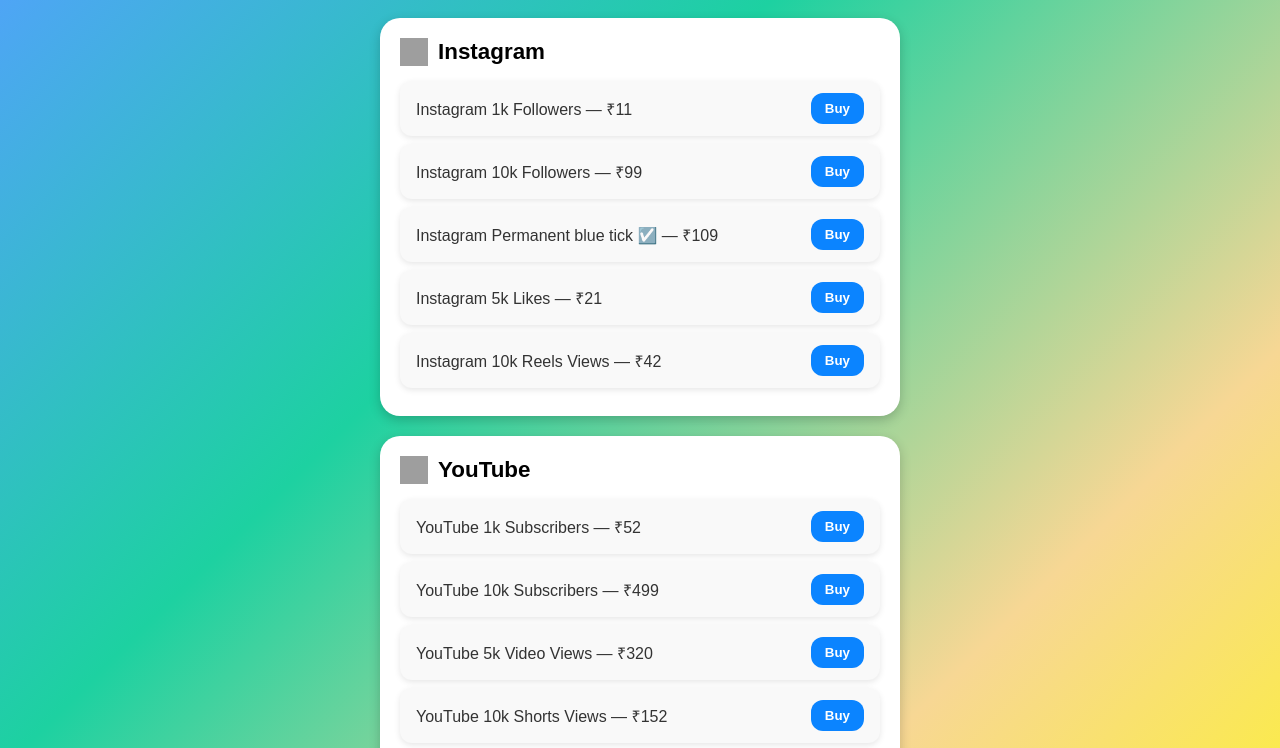
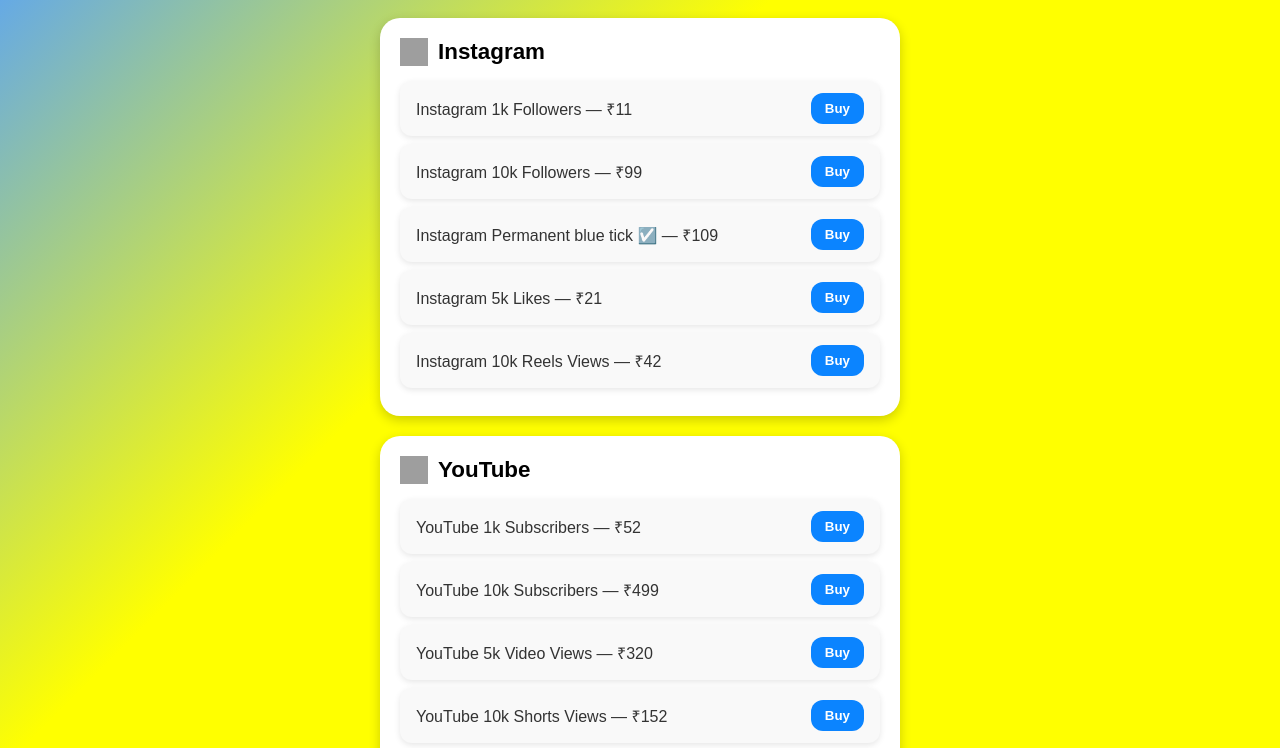
Before and after one commit to bestsmm1231/Sbn, a plain HTML site: page index.html in a window 1280 px wide. Shown: the part 88-836 px from the top of the page. Drawn offline with Linux system fonts and the light colour scheme; grey boxes are pictures that could not be loaded.

Commit message:
Update index.html

```diff
--- a/index.html
+++ b/index.html
@@ -5,7 +5,7 @@
 <title>SMM Panel — Instagram / YouTube / Facebook</title>
 <style>
 body {
-  font-family: 'Poppins', Arial, sans-serif; background: linear-gradient(-45deg, #FFFF00, #f7d794, #1dd1a1, #54a0ff);;min-height:100vh;overflow-x:hidden}
+  font-family: 'Poppins', Arial, sans-serif; background: linear-gradient(-45deg, #FFFF00, #FFFF00, #FFFF00, #54a0ff);;min-height:100vh;overflow-x:hidden}
 h1{text-align:center;color:#fff;padding:20px 10px;text-shadow:1px 1px 3px rgba(0,0,0,.4)}
 .platform-box{background:#fff;border-radius:20px;box-shadow:0 4px 12px rgba(0,0,0,.2);margin:20px auto;padding:20px;max-width:480px}
 .platform-title{display:flex;align-items:center;font-size:1.4em;font-weight:bold;margin-bottom:15px}
```
